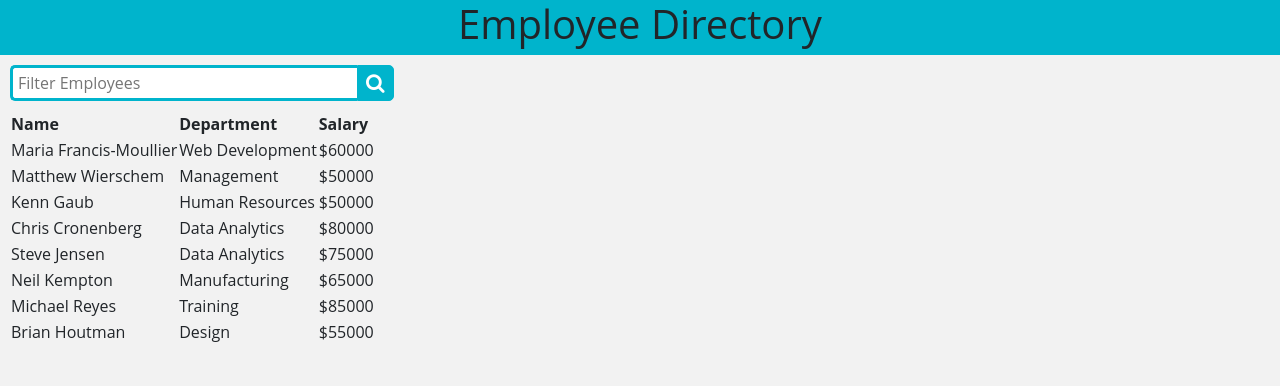
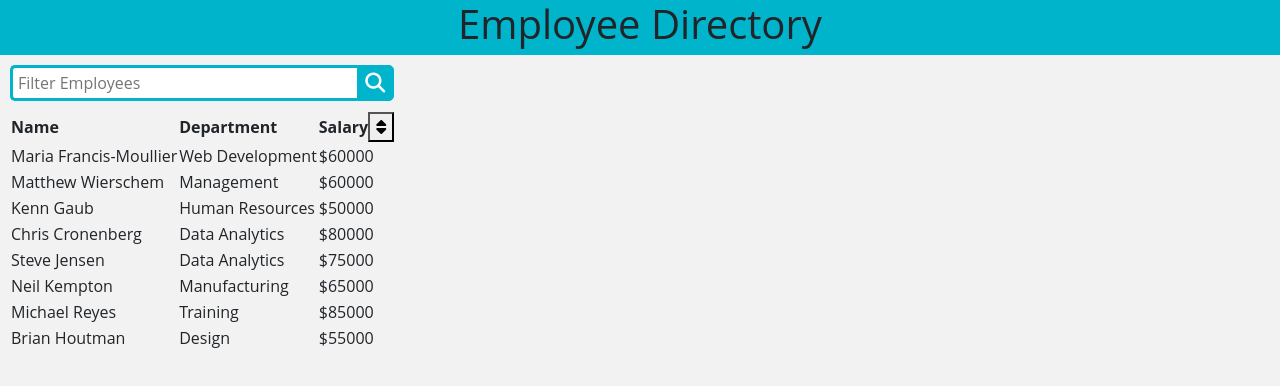
Before and after one commit to moullier/employee-directory, a React (Create React App) app: page / in a window 1280 px wide. Shown: the top 386 px of the page. Built offline with nearby package versions, Linux system fonts and the light colour scheme.

Commit message:
sorting functionality working, still need to add filtering

```diff
--- a/public/index.html
+++ b/public/index.html
@@ -25,7 +25,8 @@
       Learn how to configure a non-root public URL by running `npm run build`.
     -->
 
-    <link href="https://maxcdn.bootstrapcdn.com/font-awesome/4.7.0/css/font-awesome.min.css" rel="stylesheet" />
+    <!-- <link href="https://maxcdn.bootstrapcdn.com/font-awesome/4.7.0/css/font-awesome.min.css" rel="stylesheet" /> -->
+    <script src="http://kit.fontawesome.com/94be40819c.js" crossorigin="anonymous"></script>
     <link rel="stylesheet" href="https://cdnjs.cloudflare.com/ajax/libs/twitter-bootstrap/4.0.0/css/bootstrap.min.css" />
     <title>Employee Directory - React</title>
   </head>
--- a/src/App.js
+++ b/src/App.js
@@ -13,7 +13,7 @@ const tableData = [
 	{
 		name: 'Matthew Wierschem',
 		department: "Management",
-		salary: 50000
+		salary: 60000
 	},
 	{
 		name: 'Kenn Gaub',
--- a/src/components/Table.js
+++ b/src/components/Table.js
@@ -16,8 +16,29 @@ const sortTypes = {
 };
 
 class Table extends React.Component {
+	// declaring the default state
+	state = {
+		currentSort: 'default'
+	};
+
+	// method called every time the sort button is clicked
+	// it will change the currentSort value to the next one
+	onSortChange = () => {
+		const { currentSort } = this.state;
+		let nextSort;
+
+		if (currentSort === 'down') nextSort = 'up';
+		else if (currentSort === 'up') nextSort = 'default';
+		else if (currentSort === 'default') nextSort = 'down';
+
+		this.setState({
+			currentSort: nextSort
+		});
+	};
+
     render() {
 		const { data } = this.props;
+		const { currentSort } = this.state;
 
         return (
 			data.length > 0 && (
@@ -26,11 +47,15 @@ class Table extends React.Component {
 						<tr>
 							<th>Name</th>
 							<th>Department</th>
-							<th>Salary</th>
+							<th>Salary
+								<button className="sortButton" onClick={this.onSortChange}>
+									<i className={`fas fa-${sortTypes[currentSort].class}`} />
+								</button>
+							</th>
 						</tr>
 					</thead>
 					<tbody>
-						{data.map(p => (
+					{[...data].sort(sortTypes[currentSort].fn).map(p => (
 							<tr>
 								<td>{p.name}</td>
 								<td>{p.department}</td>
```
